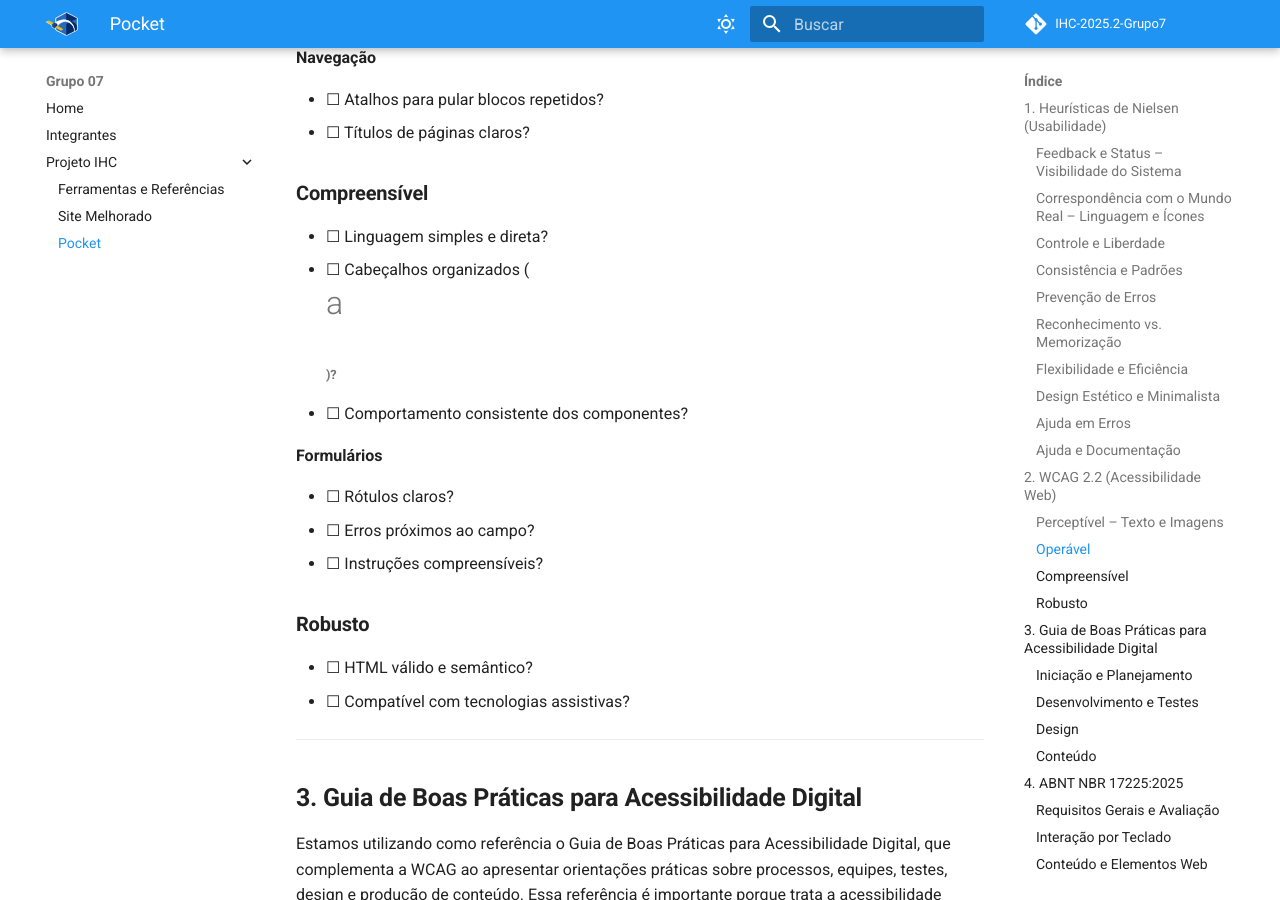
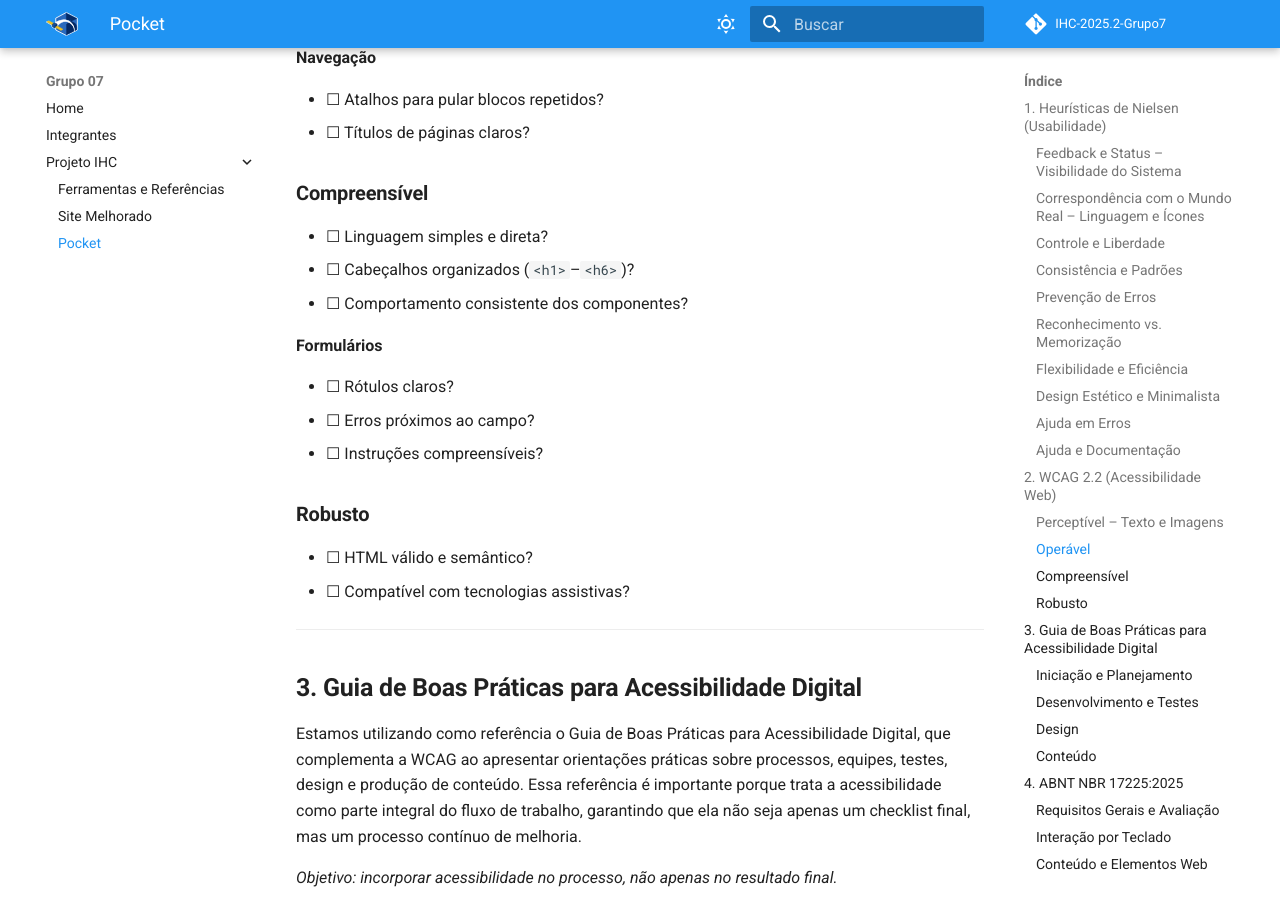
Before and after one commit to UnB-IHC/IHC-2025.2-Grupo7, an MkDocs documentation site: the page built from docs/projeto/pocket.md, in a window 1280 px wide and 900 px high, scrolled down 2965 px. Built offline with MkDocs 1.6.1 and Material for MkDocs 9.7.7, drawn with Linux system fonts in a browser that asks for light colours; comment, search, counter and statistics services are not loaded.

Commit message:
Atualizando

```diff
--- a/docs/projeto/pocket.md
+++ b/docs/projeto/pocket.md
@@ -108,7 +108,7 @@ Essa avaliação é essencial porque a WCAG assegura que o conteúdo seja percep
 ### **Compreensível**
 
 - ☐ Linguagem simples e direta?
-- ☐ Cabeçalhos organizados (<h1> a <h6>)?
+- ☐ Cabeçalhos organizados (`<h1>`–`<h6>`)?
 - ☐ Comportamento consistente dos componentes?
 
 **Formulários**
```
